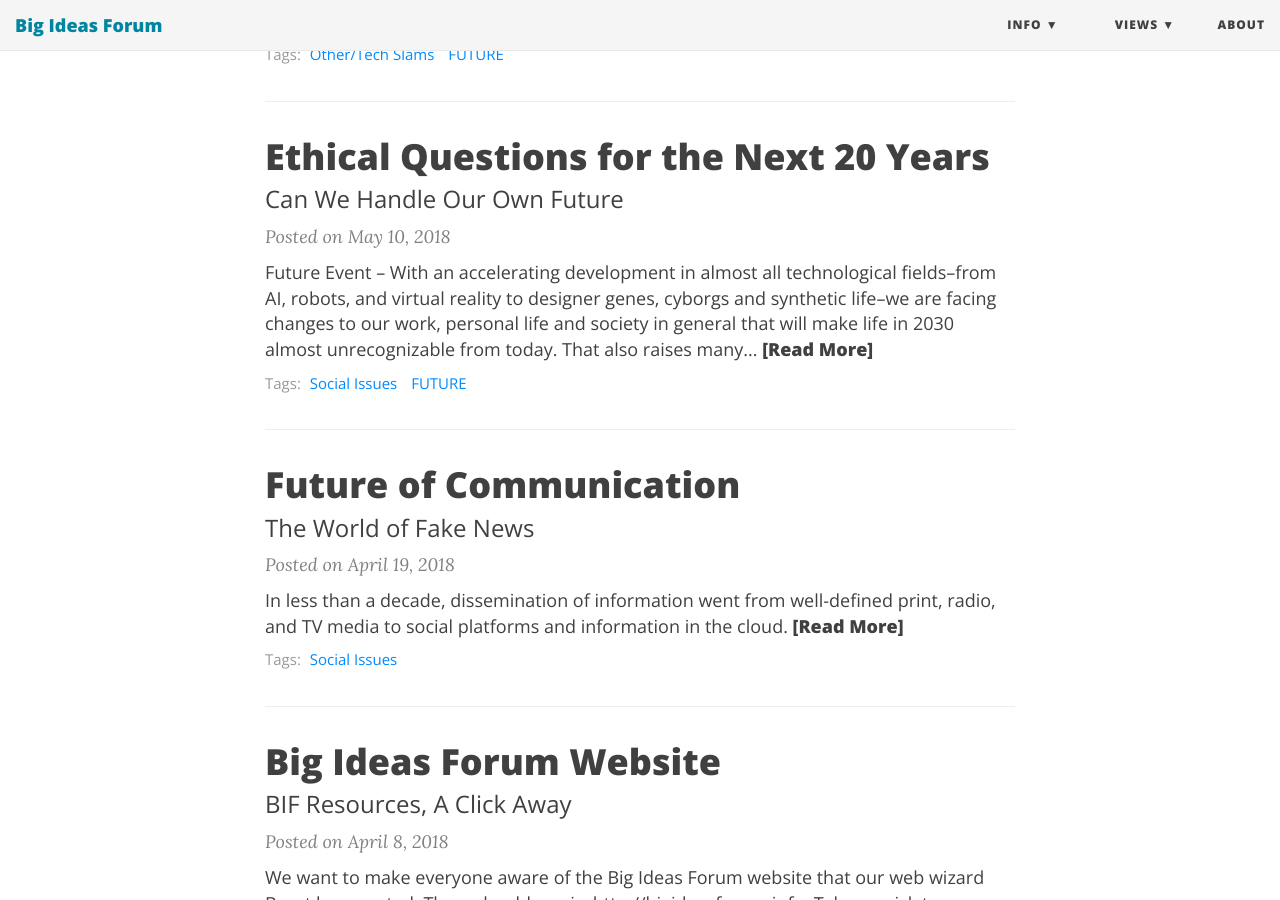
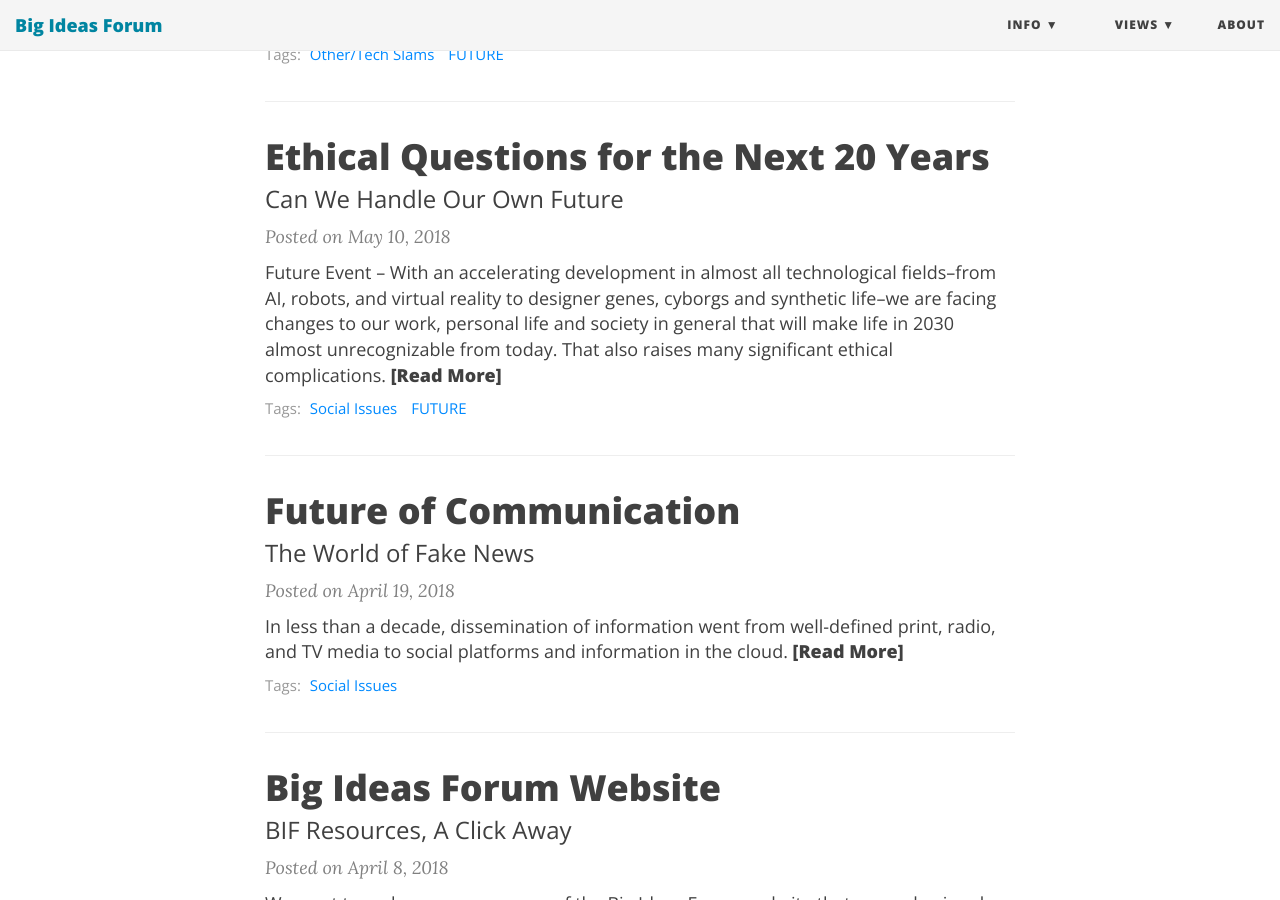
Before and after one commit to BigIdeasForum/bigideasforum.github.io, a Jekyll site: the page built from index.html, in a window 1280 px wide and 900 px high, scrolled down 1056 px. Built offline with Jekyll 4.4.1, drawn with Linux system fonts in a browser that asks for light colours; nearby versions of some CDN libraries; the list of posts is cut into pages by our own code; part of the change alters nothing that is shown.

```diff
--- a/_config.yml
+++ b/_config.yml
@@ -131,7 +131,7 @@ google_analytics: "UA-117939868-1"
 
 # Excerpt Word Length
 # Truncates the excerpt to the specified number of words on the index page
-excerpt_length: 50
+excerpt_length: 100
 
 # Character used to separate site title and description in HTML document title
 # and RSS feed title
```
